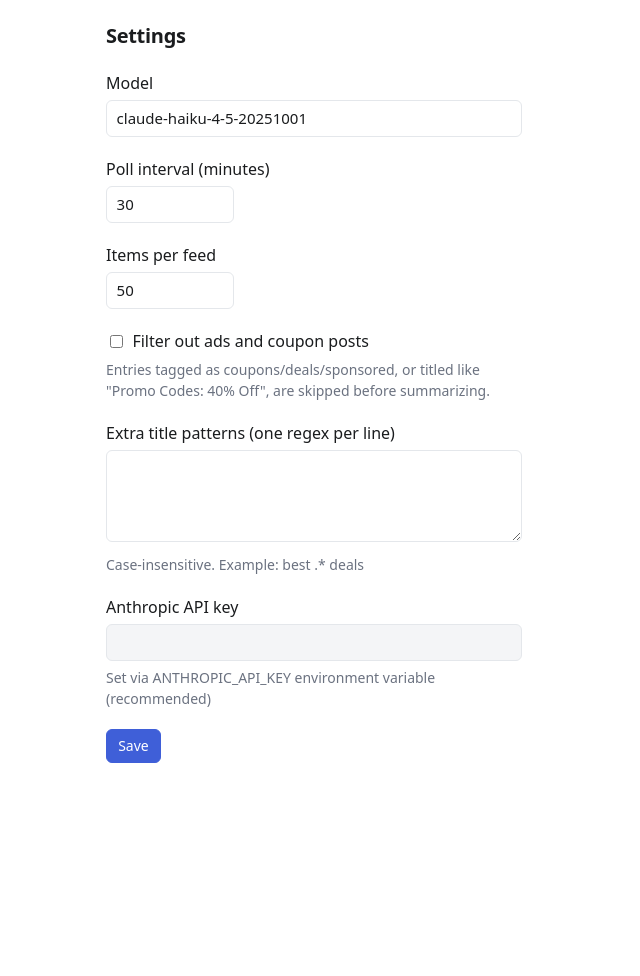
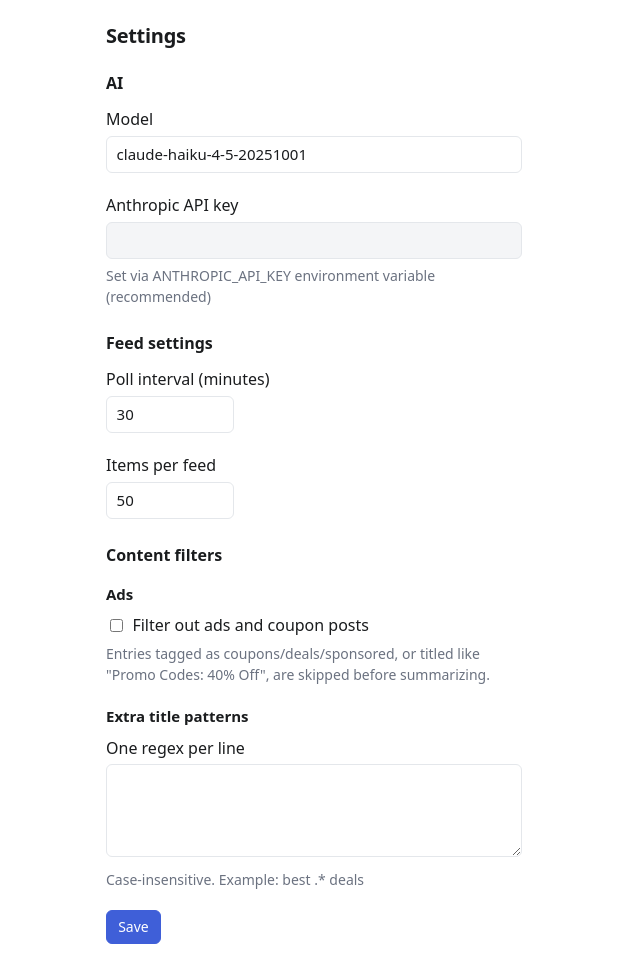
Before and after one commit to janw76/pintxos, a FastAPI app: page /settings in a window 1280 px wide. Shown: the part 59-1035 px from the top of the page, without its empty margins (0-640 px from the left). Before the commit the page ends 822 px from the top, so only its background shows below. Run offline with FastAPI, Linux system fonts and the light colour scheme; data that the repository does not hold is empty.

Commit message:
style(settings): group fields under AI, Feed settings and Content filters (pintxos-gno.5)
Co-Authored-By: Claude Fable 5.1 <noreply@anthropic.com>
Claude-Session: https://claude.ai/code/session_01UiLCdtVdyW7RyV3ryx5mz3

```diff
--- a/pintxos/templates/base.html
+++ b/pintxos/templates/base.html
@@ -28,6 +28,9 @@
       padding: 0 1rem;
     }
     h1 { font-size: 1.25rem; font-weight: 600; letter-spacing: -0.015em; margin: 0 0 1.25rem; }
+    h2 { font-size: 1rem; font-weight: 600; margin: 1.5rem 0 .75rem; color: var(--text); }
+    form h2:first-of-type { margin-top: 0; }
+    h3 { font-size: .9375rem; font-weight: 600; margin: 1rem 0 .5rem; color: var(--text); }
 
     header { display: flex; justify-content: space-between; align-items: center; gap: 1rem; margin-bottom: 1.5rem; }
     header .wordmark { font-size: 1.5rem; font-weight: 700; letter-spacing: -0.02em; line-height: 1; color: var(--text); text-decoration: none; }
--- a/pintxos/templates/settings.html
+++ b/pintxos/templates/settings.html
@@ -3,28 +3,10 @@
 {% block content %}
 <h1>Settings</h1>
 <form method="post" action="/settings">
+  <h2>AI</h2>
   <div class="field">
     <label for="model">Model</label>
     <input type="text" id="model" name="model" value="{{ model }}">
-  </div>
-  <div class="field field-narrow">
-    <label for="poll_minutes">Poll interval (minutes)</label>
-    <input type="number" id="poll_minutes" name="poll_minutes" min="1" max="1440" value="{{ poll_minutes }}">
-  </div>
-  <div class="field field-narrow">
-    <label for="items_per_feed">Items per feed</label>
-    <input type="number" id="items_per_feed" name="items_per_feed" min="1" max="500" value="{{ items_per_feed }}">
-  </div>
-  <div class="field field-checkbox">
-    <label><input type="checkbox" name="filter_ads" value="1" {% if filter_ads_on %}checked{% endif %} {% if filter_ads_env %}disabled{% endif %}> Filter out ads and coupon posts</label>
-    <div class="muted">Entries tagged as coupons/deals/sponsored, or titled like "Promo Codes: 40% Off", are skipped before summarizing.</div>
-    {% if filter_ads_env %}<div class="muted">Set by PINTXOS_FILTER_ADS in the environment.</div>{% endif %}
-  </div>
-  <div class="field">
-    <label for="ad_title_patterns">Extra title patterns (one regex per line)</label>
-    <textarea id="ad_title_patterns" name="ad_title_patterns" rows="4" class="mono" {% if patterns_env %}disabled{% endif %}>{{ ad_title_patterns }}</textarea>
-    <div class="muted">Case-insensitive. Example: best .* deals</div>
-    {% if patterns_env %}<div class="muted">Set by PINTXOS_AD_TITLE_PATTERNS in the environment.</div>{% endif %}
   </div>
   <div class="field">
     <label for="api_key">Anthropic API key</label>
@@ -36,6 +18,32 @@
       {% if key_last4 %}<div class="muted">Set (••••{{ key_last4 }})</div>{% endif %}
     {% endif %}
   </div>
+
+  <h2>Feed settings</h2>
+  <div class="field field-narrow">
+    <label for="poll_minutes">Poll interval (minutes)</label>
+    <input type="number" id="poll_minutes" name="poll_minutes" min="1" max="1440" value="{{ poll_minutes }}">
+  </div>
+  <div class="field field-narrow">
+    <label for="items_per_feed">Items per feed</label>
+    <input type="number" id="items_per_feed" name="items_per_feed" min="1" max="500" value="{{ items_per_feed }}">
+  </div>
+
+  <h2>Content filters</h2>
+  <h3>Ads</h3>
+  <div class="field field-checkbox">
+    <label><input type="checkbox" name="filter_ads" value="1" {% if filter_ads_on %}checked{% endif %} {% if filter_ads_env %}disabled{% endif %}> Filter out ads and coupon posts</label>
+    <div class="muted">Entries tagged as coupons/deals/sponsored, or titled like "Promo Codes: 40% Off", are skipped before summarizing.</div>
+    {% if filter_ads_env %}<div class="muted">Set by PINTXOS_FILTER_ADS in the environment.</div>{% endif %}
+  </div>
+  <h3>Extra title patterns</h3>
+  <div class="field">
+    <label for="ad_title_patterns">One regex per line</label>
+    <textarea id="ad_title_patterns" name="ad_title_patterns" rows="4" class="mono" {% if patterns_env %}disabled{% endif %}>{{ ad_title_patterns }}</textarea>
+    <div class="muted">Case-insensitive. Example: best .* deals</div>
+    {% if patterns_env %}<div class="muted">Set by PINTXOS_AD_TITLE_PATTERNS in the environment.</div>{% endif %}
+  </div>
+
   <button type="submit" class="btn-primary">Save</button>
 </form>
 {% endblock %}
```
Also changed, not shown: tests/test_ui.py (+20 -0 lines).
